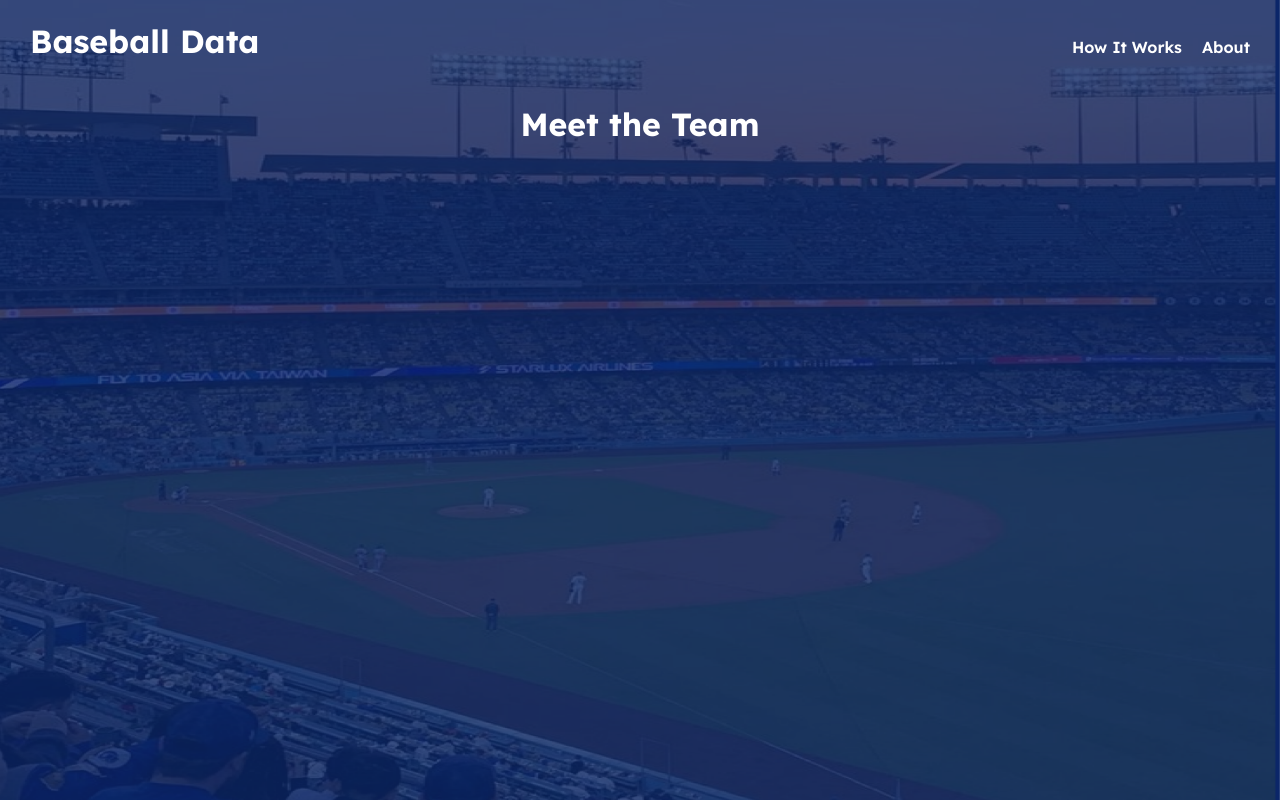
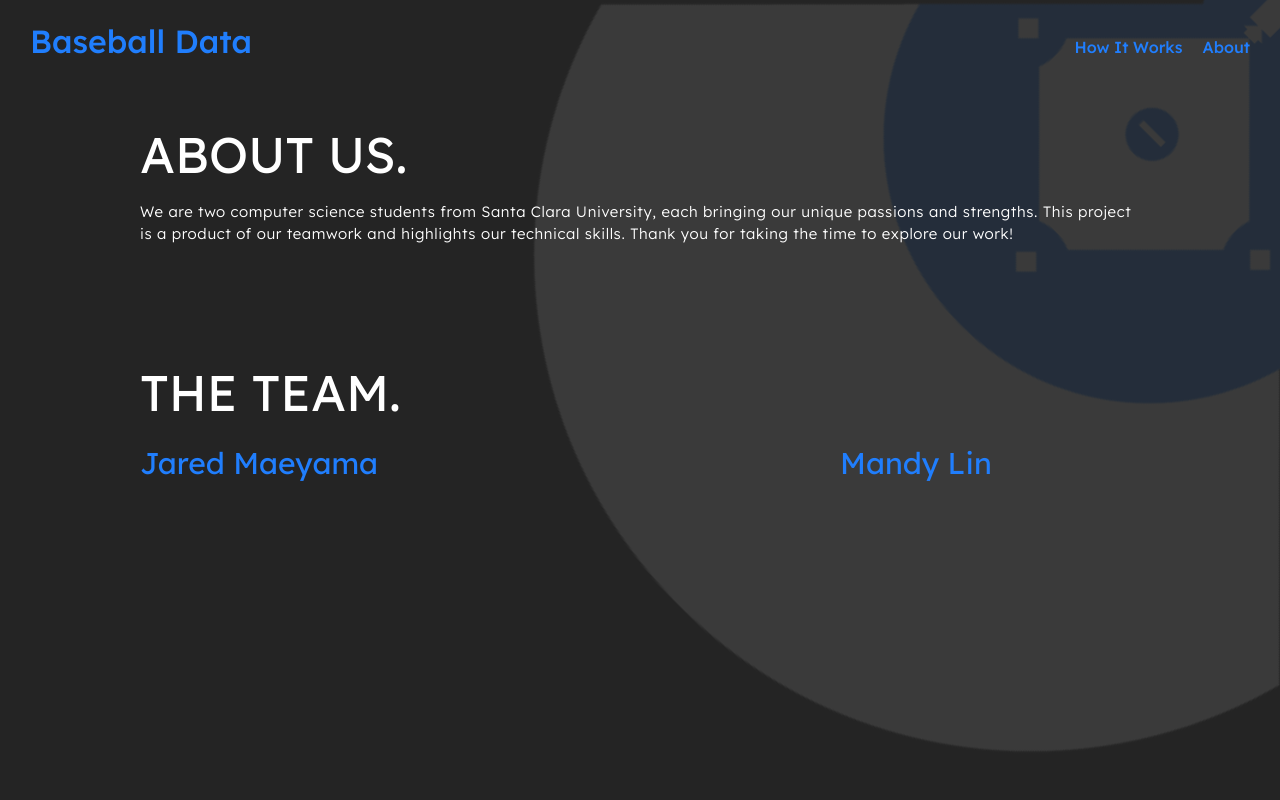
Before and after one commit to tsaichenlin/smt, a React (Create React App) app: page /about in a window 1280 px wide. Built offline with nearby package versions, Linux system fonts and the light colour scheme.

Commit message:
Add about us content

```diff
--- a/src/App.css
+++ b/src/App.css
@@ -8,6 +8,7 @@
   --green: #5fff65;
   --dark-gray: #242424;
   --gray: #404040;
+  --light-gray: #9d9d9d;
   --white-border: #ffffff78;
 }
 body,
--- a/src/components/Nav.js
+++ b/src/components/Nav.js
@@ -17,17 +17,26 @@ const LinkContainer = styled(Container)`
 const NavLink = styled(Link)`
   color: var(--white);
   text-decoration: none;
+  font-weight: 500;
 `;
 
-function Nav() {
+const Title = styled.h1`
+  font-weight: 500;
+`;
+
+function Nav(props) {
   return (
     <Container>
       <Link to="/sim" style={{ textDecoration: "none" }}>
-        <h1>Baseball Data</h1>
+        <Title style={{ color: props.color }}>Baseball Data</Title>
       </Link>
       <LinkContainer>
-        <NavLink to="/how">How It Works</NavLink>
-        <NavLink to="/about">About</NavLink>
+        <NavLink to="/how" style={{ color: props.color }}>
+          How It Works
+        </NavLink>
+        <NavLink to="/about" style={{ color: props.color }}>
+          About
+        </NavLink>
       </LinkContainer>
     </Container>
   );
--- a/src/pages/About.js
+++ b/src/pages/About.js
@@ -1,19 +1,100 @@
 import Nav from "../components/Nav";
 import styled from "styled-components";
+import fullField from "../images/fullField.png";
 
+const Div = styled.div`
+  background-color: var(--dark-gray);
+  min-height: 100vh;
+  min-width: 100vw;
+  overflow: hidden;
+  position: relative;
+`;
 const Content = styled.div`
+  margin-top: 5vh;
   display: flex;
   justify-content: center;
+  width: 80%;
+  margin-left: auto;
+  margin-right: auto;
+  max-width: 1000px;
+  flex-direction: column;
+  overflow: hidden;
+`;
+const Title = styled.h1`
+  font-weight: 400;
+  margin: 0;
+  font-size: 50px;
 `;
 
+const Section = styled.div`
+  width: 100%;
+  margin-bottom: 10%;
+`;
+
+const P = styled.p`
+  color: var(--white);
+  font-size: 15px;
+  font-weight: 300;
+  letter-spacing: 0.6px;
+  line-height: 1.5;
+`;
+
+const Img = styled.img`
+  position: absolute;
+  right: 0;
+  top: 0;
+  transform: translate(10px, 10px) rotate(-135deg);
+  object-fit: contain;
+  opacity: 0.1;
+  scale: 1.7;
+`;
+
+const TeamSection = styled.div`
+  display: flex;
+  justify-content: space-between;
+  flex-wrap: wrap;
+`;
+
+const Card = styled.div`
+  margin: 20px 0px;
+  display: flex;
+  width: 300px;
+`;
+const Name = styled(Title)`
+  font-size: 30px;
+  color: var(--blue);
+`;
 function About() {
   return (
-    <div>
-      <Nav />
-      <Content>
-        <h1>Meet the Team</h1>
-      </Content>
-    </div>
+    <Div>
+      <Img src={fullField}></Img>
+
+      <div style={{ position: "relative", overflow: "hidden" }}>
+        <Nav color="var(--blue)" />
+        <Content>
+          <Section>
+            <Title>ABOUT US.</Title>
+            <P>
+              We are two computer science students from Santa Clara University,
+              each bringing our unique passions and strengths. This project is a
+              product of our teamwork and highlights our technical skills. Thank
+              you for taking the time to explore our work!
+            </P>
+          </Section>
+          <Section>
+            <Title>THE TEAM.</Title>
+            <TeamSection>
+              <Card>
+                <Name>Jared Maeyama</Name>
+              </Card>
+              <Card>
+                <Name>Mandy Lin</Name>
+              </Card>
+            </TeamSection>
+          </Section>
+        </Content>
+      </div>
+    </Div>
   );
 }
 export default About;
```
